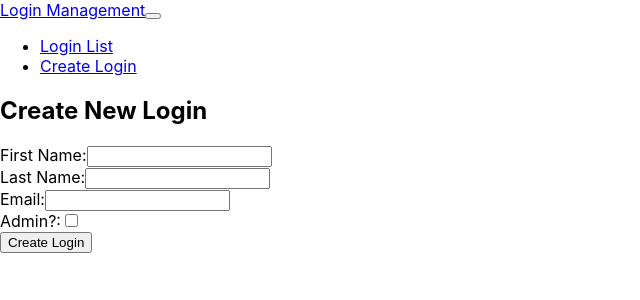
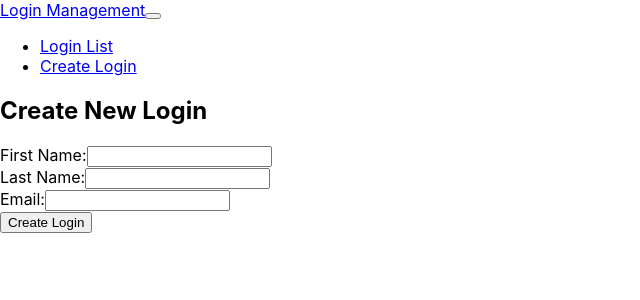
Before and after one commit to nextking12/login_page, a React (Create React App) app in the folder login_frontend/: page /create in a window 1280 px wide. Shown: the top 300 px of the page, without its empty margins (0-640 px from the left). Built offline with nearby package versions, Linux system fonts and the light colour scheme.

Commit message:
front working

```diff
--- a/login_frontend/src/App.jsx
+++ b/login_frontend/src/App.jsx
@@ -7,8 +7,7 @@ import './components/loginList'
 function App() {
   return (
     <Router>
-      <script src="http://localhost:3000"></script>
-      <div className="container">
+       <div className="container">
         <nav className="navbar navbar-expand-lg navbar-light bg-light mb-4">
           <div className="container-fluid">
             <Link to="/" className="navbar-brand">Login Management</Link>
--- a/login_frontend/src/components/login.jsx
+++ b/login_frontend/src/components/login.jsx
@@ -5,7 +5,7 @@ function CreateLogin() {
   const [firstName, setFirstName] = useState("");
   const [lastName, setLastName] = useState("");
   const [email, setEmail] = useState("");
-  const [admin, setAdmin] = useState(false);
+
 
   const handleSubmit = (e) => {
     e.preventDefault();
@@ -14,18 +14,18 @@ function CreateLogin() {
       firstName,
       lastName,
       email,
-      admin,
+
     };
 
     axios
-      .post("http://localhost:8080/login", newLogin)
+      .post("http://localhost:8080", newLogin)
       .then((response) => {
         alert("Login created successfully!");
         // Reset form
         setFirstName("");
         setLastName("");
         setEmail("");
-        setAdmin(false);
+
       })
       .catch((error) => {
         console.error("Error creating login:", error);
@@ -64,14 +64,7 @@ function CreateLogin() {
             required
           />
         </div>
-        <div>
-          <label>Admin?:</label>
-          <input
-            type="checkbox"
-            checked={admin}
-            onChange={(e) => setAdmin(e.target.checked)}
-          />
-        </div>
+
         <button type="submit">Create Login</button>
       </form>
     </div>
--- a/login_frontend/src/components/loginList.jsx
+++ b/login_frontend/src/components/loginList.jsx
@@ -5,7 +5,7 @@ function LoginList() {
     const [login, setLogin] = useState([]);
 
     useEffect(() => {
-        axios.get('http://localhost:8080/login')
+        axios.get('http://localhost:8080/')
           .then(response => {
             setLogin(response.data);
           })
@@ -24,9 +24,7 @@ function LoginList() {
                 <th>First Name</th>
                 <th>Last Name</th>
                 <th>Email</th>
-                <th>Admin</th>
-
-              </tr>
+                </tr>
             </thead>
             <tbody>
               {login.map(login => (
@@ -35,7 +33,7 @@ function LoginList() {
                   <td>{login.firstName}</td>
                   <td>{login.lastName}</td>
                   <td>{login.email} </td>
-                  <td>{login.admin} </td>
+
                 </tr>
               ))}
             </tbody>
```
